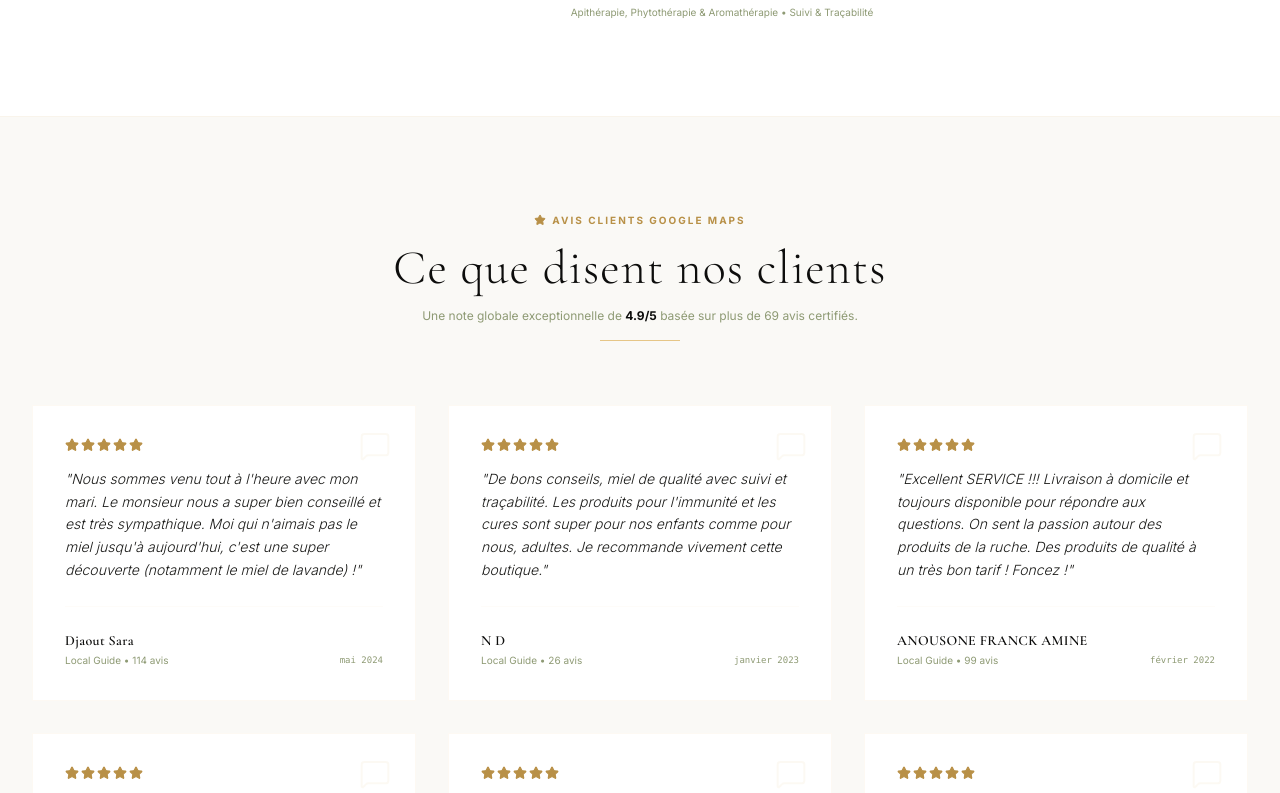
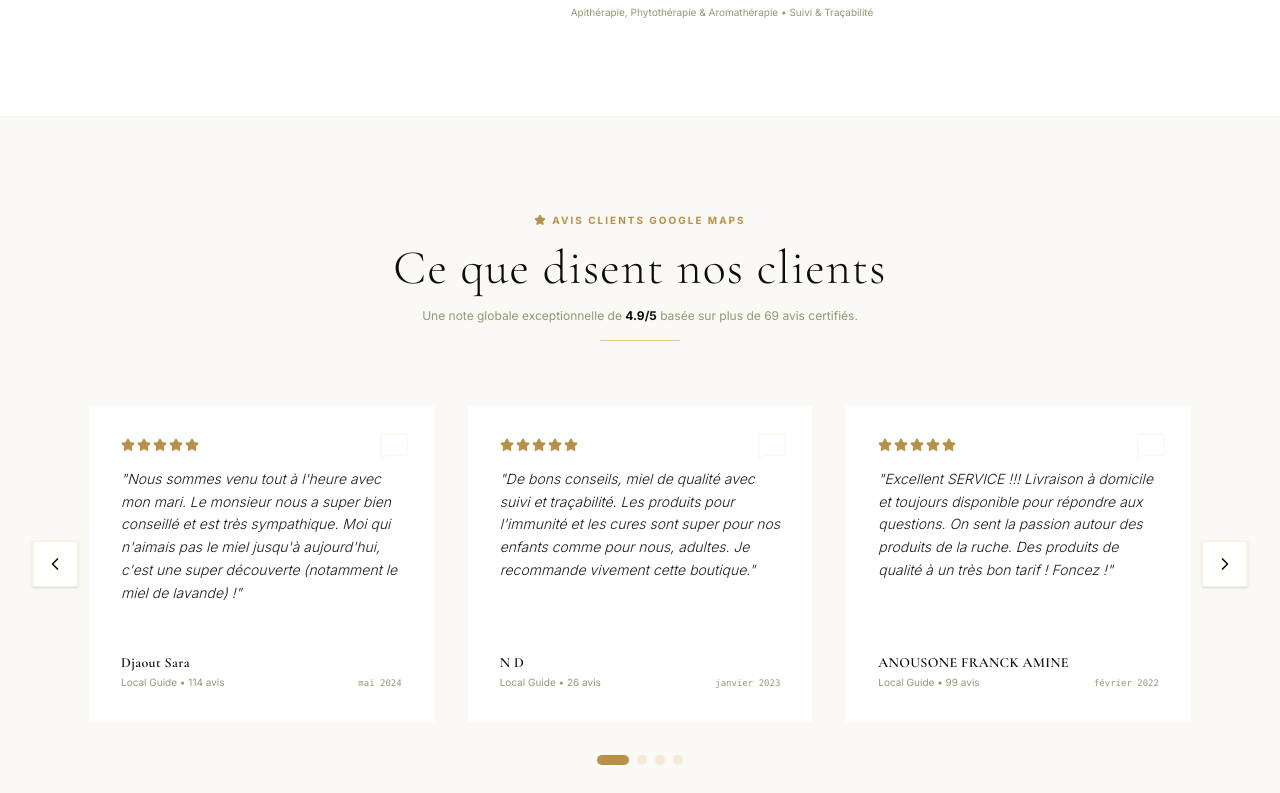
Before and after one commit to novaskilltech/naturomiel, a Next.js app: page / in a window 1280 px wide. Shown: the part 3847-4640 px from the top of the page. Built offline with nearby package versions, Linux system fonts and the light colour scheme.

Commit message:
feat(testimonials): convert reviews section to a responsive carousel slider

```diff
--- a/src/components/Testimonials.tsx
+++ b/src/components/Testimonials.tsx
@@ -1,7 +1,7 @@
 "use client";
 
-import React from "react";
-import { Star, MessageSquare } from "lucide-react";
+import React, { useState, useEffect } from "react";
+import { Star, MessageSquare, ChevronLeft, ChevronRight } from "lucide-react";
 import { motion } from "framer-motion";
 
 interface Testimonial {
@@ -51,9 +51,46 @@ const REVIEWS: Testimonial[] = [
 ];
 
 export default function Testimonials() {
+  const [currentIndex, setCurrentIndex] = useState(0);
+  const [itemsPerPage, setItemsPerPage] = useState(3);
+
+  useEffect(() => {
+    const handleResize = () => {
+      if (window.innerWidth < 768) {
+        setItemsPerPage(1);
+      } else if (window.innerWidth < 1024) {
+        setItemsPerPage(2);
+      } else {
+        setItemsPerPage(3);
+      }
+    };
+
+    handleResize();
+    window.addEventListener("resize", handleResize);
+    return () => window.removeEventListener("resize", handleResize);
+  }, []);
+
+  // Safe clamping of index if screen size changes
+  useEffect(() => {
+    const maxIdx = Math.max(0, REVIEWS.length - itemsPerPage);
+    if (currentIndex > maxIdx) {
+      setCurrentIndex(maxIdx);
+    }
+  }, [itemsPerPage, currentIndex]);
+
+  const maxIndex = Math.max(0, REVIEWS.length - itemsPerPage);
+
+  const nextSlide = () => {
+    setCurrentIndex((prev) => (prev >= maxIndex ? 0 : prev + 1));
+  };
+
+  const prevSlide = () => {
+    setCurrentIndex((prev) => (prev <= 0 ? maxIndex : prev - 1));
+  };
+
   return (
-    <section className="py-24 bg-bg-cream border-t border-gold-champagne/10">
-      <div className="max-w-7xl mx-auto px-4 sm:px-6 lg:px-8">
+    <section className="py-24 bg-bg-cream border-t border-gold-champagne/10 overflow-hidden">
+      <div className="max-w-7xl mx-auto px-4 sm:px-6 lg:px-8 relative">
 
         {/* Section Header */}
         <div className="text-center space-y-4 mb-16">
@@ -69,17 +106,21 @@ export default function Testimonials() {
           <div className="h-[1px] w-20 bg-gold-champagne mx-auto mt-4" />
         </div>
 
-        {/* Testimonials Grid */}
-        <div className="grid grid-cols-1 md:grid-cols-2 lg:grid-cols-3 gap-8">
+        {/* Carousel Window */}
+        <div className="relative px-2 sm:px-10">
+          <div className="overflow-hidden">
+            <motion.div
+              className="flex"
+              animate={{ x: `-${currentIndex * (100 / itemsPerPage)}%` }}
+              transition={{ type: "spring", stiffness: 300, damping: 30 }}
+            >
               {REVIEWS.map((review, idx) => (
-            <motion.div
+                <div
                   key={idx}
-              initial={{ opacity: 0, y: 15 }}
-              whileInView={{ opacity: 1, y: 0 }}
-              viewport={{ once: true }}
-              transition={{ duration: 0.5, delay: idx * 0.1 }}
-              className="bg-white border border-gold-champagne/10 p-6 sm:p-8 flex flex-col justify-between hover:shadow-md transition-shadow duration-300 relative"
+                  className="px-4 flex-shrink-0"
+                  style={{ width: `${100 / itemsPerPage}%` }}
                 >
+                  <div className="bg-white border border-gold-champagne/10 p-6 sm:p-8 flex flex-col justify-between hover:shadow-md transition-shadow duration-300 relative h-full min-h-[220px]">
                     <MessageSquare className="absolute top-6 right-6 h-8 w-8 text-gold-champagne/10 stroke-[1.5]" />
 
                     <div className="space-y-4">
@@ -102,7 +143,42 @@ export default function Testimonials() {
                       </div>
                       <span className="text-[9px] text-olive-light font-mono">{review.date.replace("Visité en ", "")}</span>
                     </div>
+                  </div>
+                </div>
+              ))}
             </motion.div>
+          </div>
+
+          {/* Navigation controls */}
+          <button
+            onClick={prevSlide}
+            className="absolute left-0 top-1/2 -translate-y-1/2 bg-white/80 hover:bg-dark-deep hover:text-white text-dark-deep border border-gold-champagne/30 p-2 sm:p-3 transition-colors shadow-sm focus:outline-none z-10 hidden sm:block"
+            aria-label="Avis précédent"
+          >
+            <ChevronLeft className="h-5 w-5" />
+          </button>
+          <button
+            onClick={nextSlide}
+            className="absolute right-0 top-1/2 -translate-y-1/2 bg-white/80 hover:bg-dark-deep hover:text-white text-dark-deep border border-gold-champagne/30 p-2 sm:p-3 transition-colors shadow-sm focus:outline-none z-10 hidden sm:block"
+            aria-label="Avis suivant"
+          >
+            <ChevronRight className="h-5 w-5" />
+          </button>
+        </div>
+
+        {/* Dots indicators */}
+        <div className="flex justify-center gap-2 mt-8">
+          {[...Array(maxIndex + 1)].map((_, idx) => (
+            <button
+              key={idx}
+              onClick={() => setCurrentIndex(idx)}
+              className={`h-2.5 transition-all rounded-full ${
+                currentIndex === idx
+                  ? "w-8 bg-gold-dark"
+                  : "w-2.5 bg-gold-champagne/30 hover:bg-gold-champagne"
+              }`}
+              aria-label={`Aller à la diapositive ${idx + 1}`}
+            />
           ))}
         </div>
 
```
Lines whose indentation alone changed are shown as unchanged.
